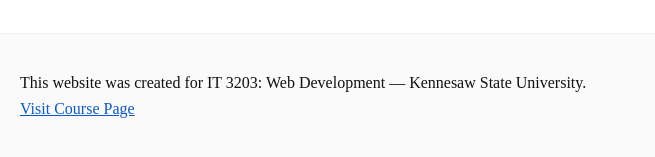
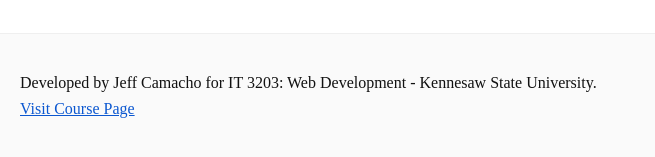
Before and after one commit to JeffTheBot/IT-3203-Project-Milestone-1, a plain HTML site: page references.html in a window 1280 px wide. Shown: the part 557-714 px from the top of the page, 0-655 px from the left. Drawn offline with Linux system fonts and the light colour scheme.

Commit message:
Update references.html

```diff
--- a/references.html
+++ b/references.html
@@ -55,7 +55,7 @@
   <!-- Footer: required project credit and link to official course page -->
   <footer>
     <p>
-      This website was created for IT 3203: Web Development — Kennesaw State University.<br>
+      Developed by Jeff Camacho for IT 3203: Web Development - Kennesaw State University.<br>
       <a href="https://ksuweb.github.io/IT3203/" target="_blank" rel="noopener">Visit Course Page</a>
     </p>
   </footer>
```
